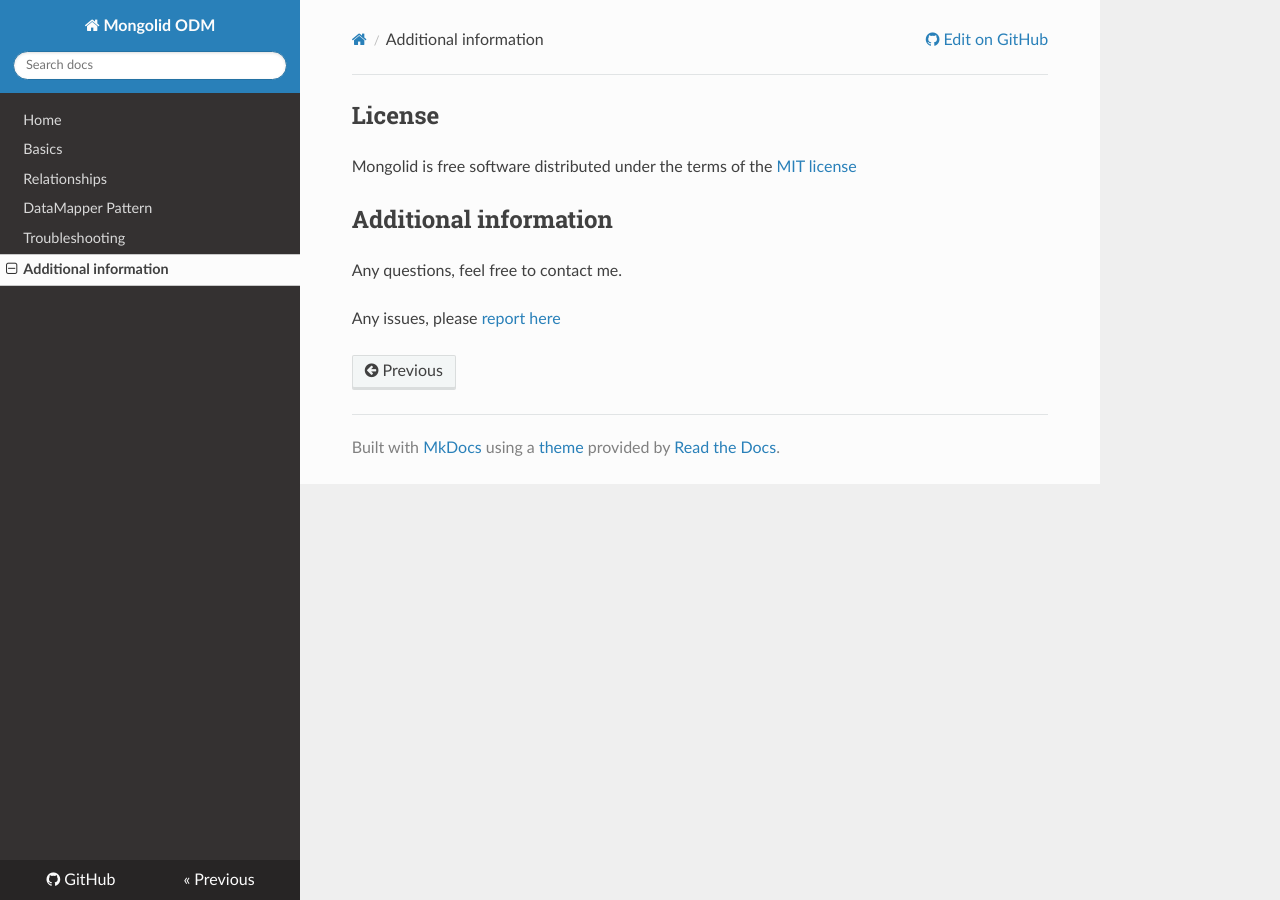
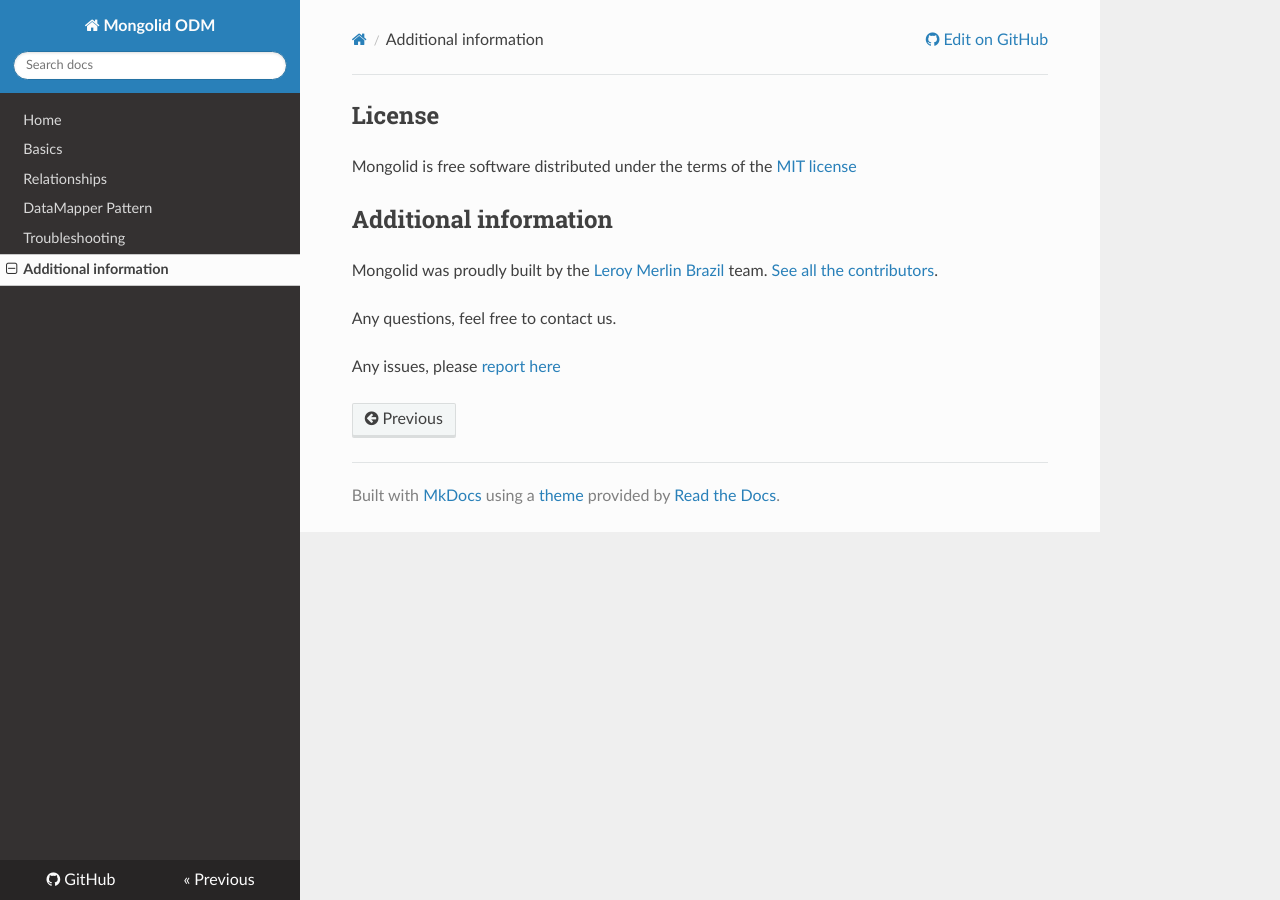
Before and after one commit to leroy-merlin-br/mongolid, an MkDocs documentation site: the page built from docs/info.md, in a window 1280 px wide. Built offline with MkDocs 1.6.1, drawn with Linux system fonts in a browser that asks for light colours; nearby versions of some CDN libraries; old or Windows-style settings are respelled for this version of MkDocs.

Commit message:
Updated additional information about the project in order to reflect the current ownership of the project

```diff
--- a/docs/info.md
+++ b/docs/info.md
@@ -4,6 +4,8 @@ Mongolid is free software distributed under the terms of the [MIT license](http:
 
 ## Additional information
 
-Any questions, feel free to contact me.
+Mongolid was proudly built by the [Leroy Merlin Brazil](https://github.com/leroy-merlin-br) team. [See all the contributors](https://github.com/leroy-merlin-br/mongolid/graphs/contributors).
+
+Any questions, feel free to contact us.
 
 Any issues, please [report here](https://github.com/Zizaco/mongolid)
```
Also changed, not shown: README.md (+3 -1 lines).
